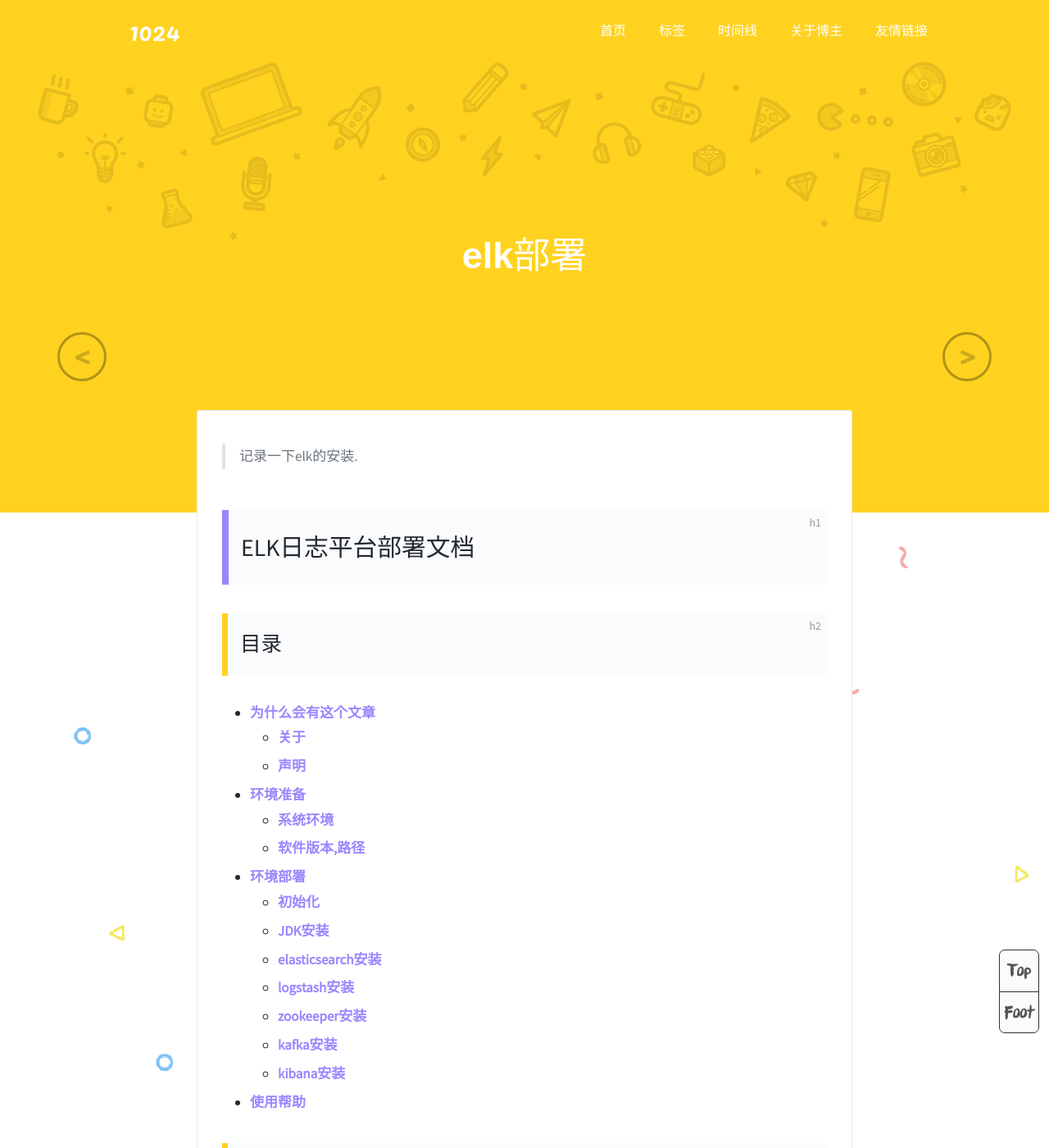
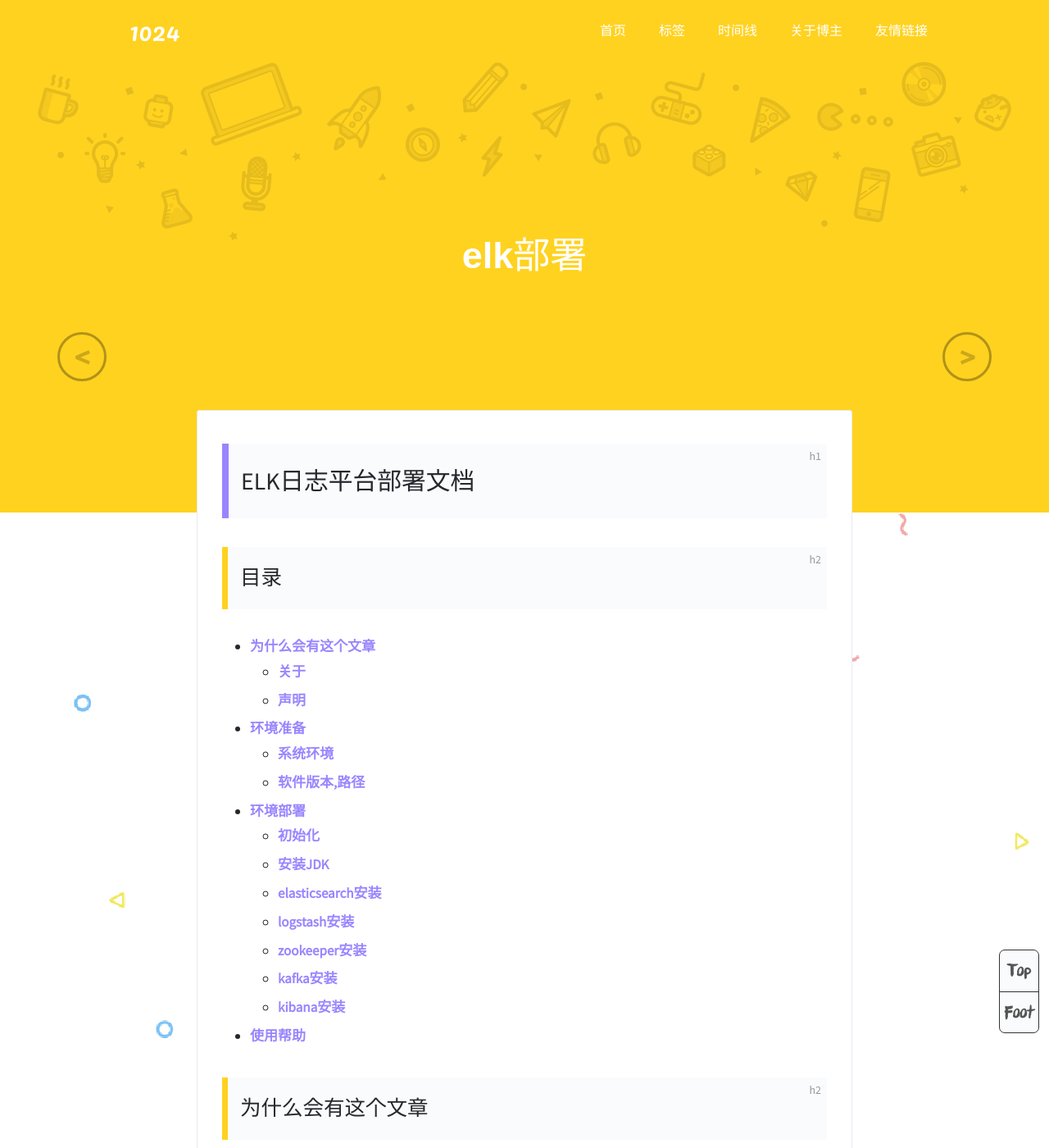
Before and after one commit to WuChenLinux/yw, a Jekyll site: the page built from _posts/2018-10-18-elk.md, in a window 1280 px wide and 1400 px high. Shown: the whole window at 82% size. Built offline with Jekyll 4.4.1, drawn with Linux system fonts in a browser that asks for light colours; comment, search, counter and statistics services are not loaded.

Commit message:
Update 2018-10-18-elk.md

```diff
--- a/_posts/2018-10-18-elk.md
+++ b/_posts/2018-10-18-elk.md
@@ -8,7 +8,6 @@ cover: 'http:#on2171g4d.bkt.clouddn.com/jekyll-banner.png'
 tags: elk
 ---
 
-> 记录一下elk的安装.
 
 # ELK日志平台部署文档 #
 
@@ -22,7 +21,7 @@ tags: elk
   - [软件版本,路径](#软件版本,路径)
 - [环境部署](#环境部署)
   - [初始化](#初始化)
-  - [JDK安装](#JDK安装)
+  - [安装JDK](#安装JDK)
   - [elasticsearch安装](#elasticsearch安装)
   - [logstash安装](#logstash安装)
   - [zookeeper安装](#zookeeper安装)
@@ -74,7 +73,7 @@ Yum源：清华大学开源镜像站
 
 四台节点相互写好/etc/hosts
 
-### JDK安装
+### 安装JDK
 
 >### 首先把软件包上传到四个节点
 >### 以下操作在四台节点都要操作
```
